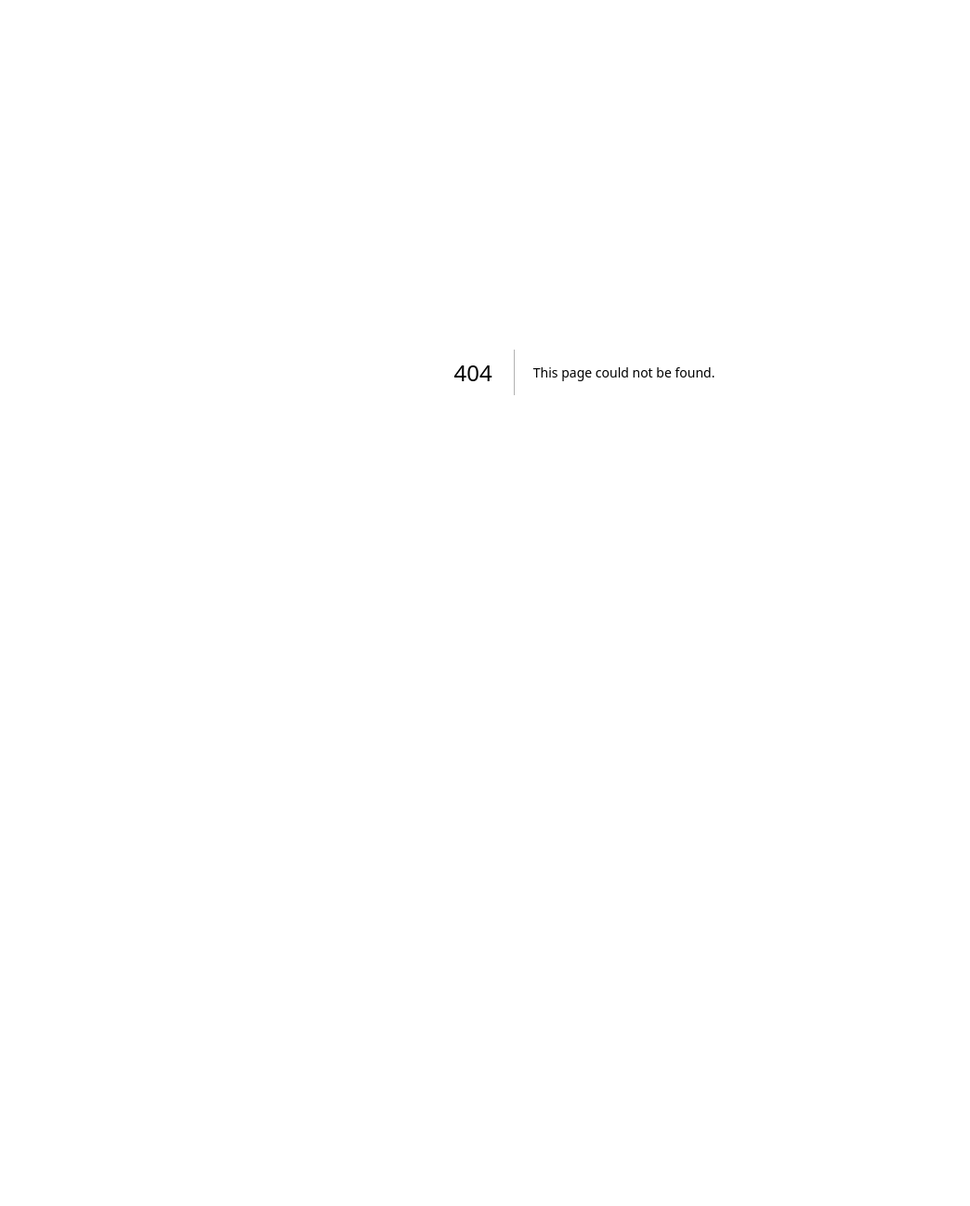
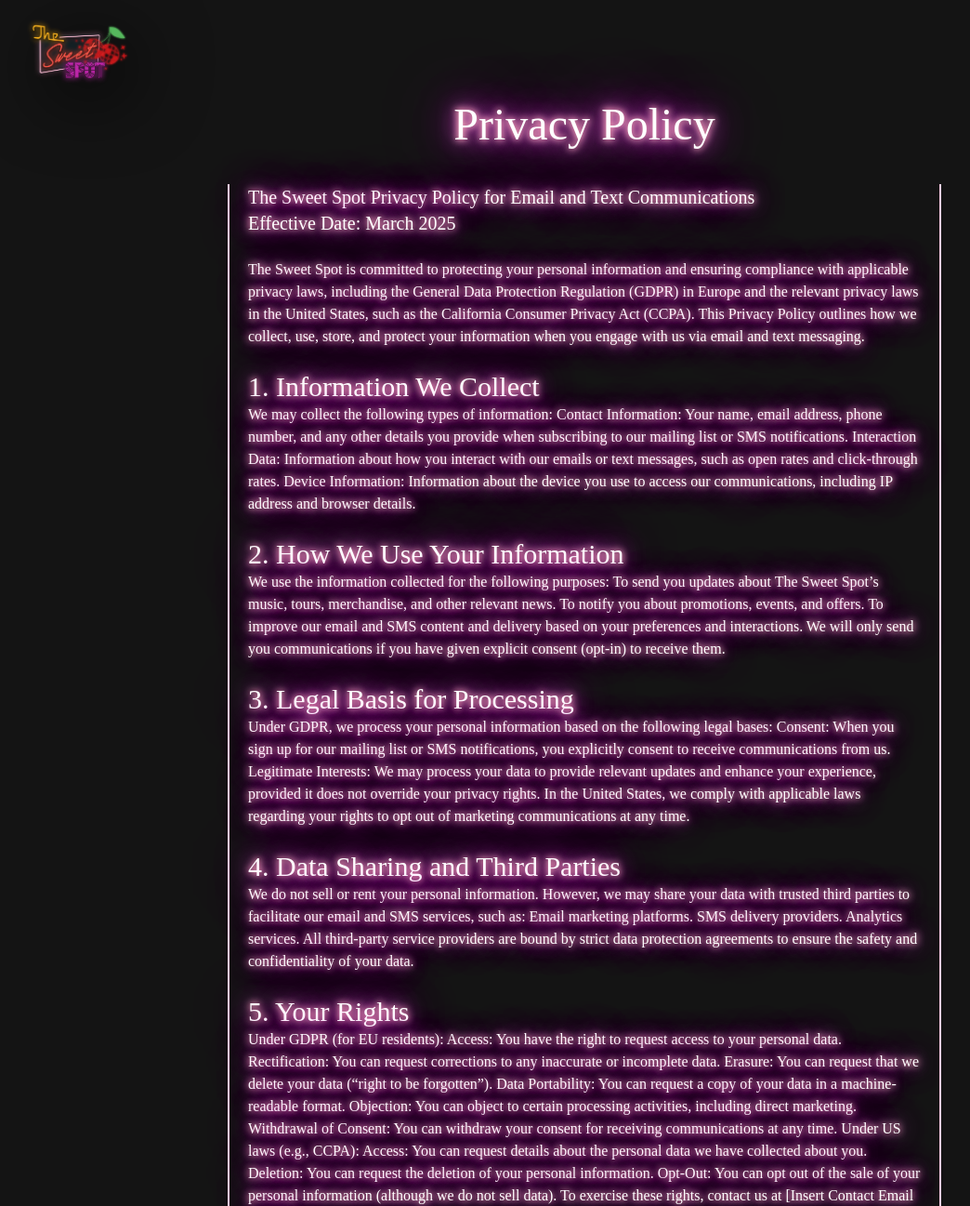
Before and after one commit to aerdni99/TheSweetSpotWebpage, a Next.js app: page /privacy-policy in a window 1280 px wide. Before the commit this address had no page. Shown: the top 1297 px of the page at 93% size, without its empty margins (11-1055 px from the left). Before the commit the page ends 800 px from the top, so only its background shows below. Built offline with nearby package versions, Linux system fonts and the light colour scheme; a web font is replaced by a local one.

Commit message:
Add db connection file

```diff
--- /dev/null
+++ b/app/privacy-policy/page.js
@@ -0,0 +1,100 @@
+/*
+    app/privacy-policy/page.js
+
+    Page for displaying the band's privacy policy
+*/
+
+export default function PrivacyPolicy() {
+    return (
+        <div>
+            <a href="/">
+                <img
+                    src='/logo.png'
+                    alt='Logo'
+                    width={150}
+                    height={150}
+                    draggable="false"
+                    className="select-none drop-shadow-[16px_16px_40px_rgba(0,0,0,0.9)] pl-10"
+                    />
+            </a>
+            <h1 className="text-center text-5xl neonText pb-10 text-bold">Privacy Policy</h1>
+            <div className="mx-[20vw] max-sm:mx-10 border-r-2 border-l-2 border-pink-200">
+                <div className="mx-5">
+                    <p className="neonText text-xl">
+                    The Sweet Spot Privacy Policy for Email and Text Communications <br />
+                    Effective Date: March 2025 <br />
+                    </p><br />
+                    <p className="neonText">
+                    The Sweet Spot is committed to protecting your personal information and ensuring compliance with applicable privacy laws, including the General Data Protection Regulation (GDPR) in Europe and the relevant privacy laws in the United States, such as the California Consumer Privacy Act (CCPA). This Privacy Policy outlines how we collect, use, store, and protect your information when you engage with us via email and text messaging.
+                    </p><br />
+                    <h1 className="neonText text-3xl"> 1. Information We Collect </h1>
+                    <p className="neonText"> We may collect the following types of information:
+                    Contact Information: Your name, email address, phone number, and any other details you provide when subscribing to our mailing list or SMS notifications.
+                    Interaction Data: Information about how you interact with our emails or text messages, such as open rates and click-through rates.
+                    Device Information: Information about the device you use to access our communications, including IP address and browser details. </p><br />
+
+                    <h1 className="neonText text-3xl"> 2. How We Use Your Information </h1>
+                    <p className="neonText"> We use the information collected for the following purposes:
+                    To send you updates about The Sweet Spot’s music, tours, merchandise, and other relevant news.
+                    To notify you about promotions, events, and offers.
+                    To improve our email and SMS content and delivery based on your preferences and interactions.
+                    We will only send you communications if you have given explicit consent (opt-in) to receive them. </p><br />
+
+                    <h1 className="neonText text-3xl"> 3. Legal Basis for Processing </h1>
+                    <p className="neonText"> Under GDPR, we process your personal information based on the following legal bases:
+                    Consent: When you sign up for our mailing list or SMS notifications, you explicitly consent to receive communications from us.
+                    Legitimate Interests: We may process your data to provide relevant updates and enhance your experience, provided it does not override your privacy rights.
+                    In the United States, we comply with applicable laws regarding your rights to opt out of marketing communications at any time. </p><br />
+
+                    <h1 className="neonText text-3xl"> 4. Data Sharing and Third Parties </h1>
+                    <p className="neonText"> We do not sell or rent your personal information. However, we may share your data with trusted third parties to facilitate our email and SMS services, such as:
+                    Email marketing platforms.
+                    SMS delivery providers.
+                    Analytics services.
+                    All third-party service providers are bound by strict data protection agreements to ensure the safety and confidentiality of your data. </p><br />
+
+                    <h1 className="neonText text-3xl"> 5. Your Rights </h1>
+                    <p className="neonText"> Under GDPR (for EU residents):
+                    Access: You have the right to request access to your personal data.
+                    Rectification: You can request corrections to any inaccurate or incomplete data.
+                    Erasure: You can request that we delete your data (“right to be forgotten”).
+                    Data Portability: You can request a copy of your data in a machine-readable format.
+                    Objection: You can object to certain processing activities, including direct marketing.
+                    Withdrawal of Consent: You can withdraw your consent for receiving communications at any time.
+                    Under US laws (e.g., CCPA):
+                    Access: You can request details about the personal data we have collected about you.
+                    Deletion: You can request the deletion of your personal information.
+                    Opt-Out: You can opt out of the sale of your personal information (although we do not sell data).
+                    To exercise these rights, contact us at [Insert Contact Email or Link]. </p><br />
+
+                    <h1 className="neonText text-3xl"> 6. Data Retention </h1>
+                    <p className="neonText"> We retain your personal data only as long as necessary for the purposes stated in this policy or as required by law. If you unsubscribe from our communications, your data will be deleted or anonymized. </p><br />
+
+                    <h1 className="neonText text-3xl"> 7. Security </h1>
+                    <p className="neonText"> We implement industry-standard security measures to protect your data from unauthorized access, loss, or misuse. This includes encryption, firewalls, and secure data storage. </p><br />
+
+                    <h1 className="neonText text-3xl"> 8. Cookies and Tracking Technologies </h1>
+                    <p className="neonText"> Our emails and SMS communications may include tracking technologies, such as pixels or links, to measure engagement. You can opt out of tracking by contacting us or adjusting your browser settings. </p><br />
+
+                    <h1 className="neonText text-3xl"> 9. Children’s Privacy </h1>
+                    <p className="neonText"> Our services are not directed at individuals under 13 years of age in the US or 16 years of age in the EU. We do not knowingly collect personal data from children. </p><br />
+
+                    <h1 className="neonText text-3xl"> 10. Changes to This Policy </h1>
+                    <p className="neonText"> We may update this policy to reflect changes in our practices or legal requirements. The updated policy will be posted on our website with the effective date. </p><br />
+
+                    <h1 className="neonText text-3xl"> 11. Contact Us </h1>
+                    <p className="neonText"> For questions, concerns, or to exercise your rights, please contact our management at:</p><br />
+                    <p className="neonText">
+                        &nbsp;&nbsp;&nbsp;&nbsp;&nbsp;
+                        <a href="mailto:thesweetspotmgmt@gmail.com">thesweetspotmgmt@gmail.com</a>
+                    </p><br />
+
+                    <br />
+                    <br />
+
+                    <p className="neonText"> By engaging with our email or text services, you acknowledge that you have read and understood this Privacy Policy. Thank you for supporting The Sweet Spot! </p><br />
+                </div>
+            </div>
+        </div>
+    );
+}
--- /dev/null
+++ b/lib/supabase.js
@@ -0,0 +1,14 @@
+/*
+    supabase.js
+
+    Connection file for our Supabase Database
+*/
+
+import { createClient } from '@supabase/supabase-js';
+
+const supabase = createClient(
+    process.env.DB_URL,
+    process.env.DB_KEY
+);
+
+export default supabase;
```
